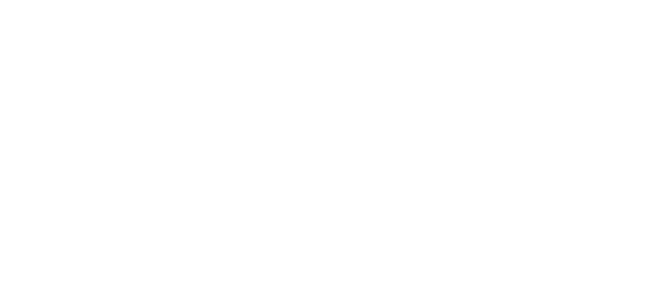
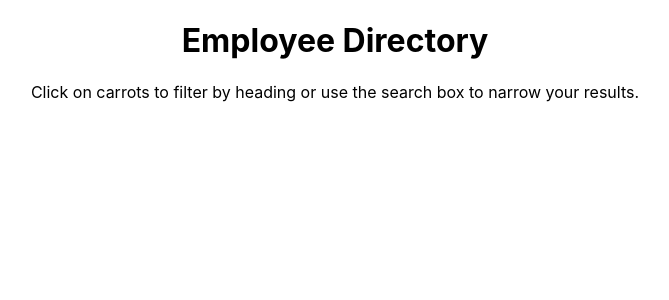
Before and after one commit to kathleendorse/UserDirectory, a React (Create React App) app: page / in a window 1280 px wide. Shown: the top 300 px of the page, without its empty margins (305-974 px from the left). Built offline with nearby package versions, Linux system fonts and the light colour scheme.

Commit message:
added header

```diff
--- a/src/App.js
+++ b/src/App.js
@@ -1,15 +1,15 @@
 import React from "react";
 // import Main from "./components/Main";
 import Wrapper from "./components/Wrapper";
-// import Header from "./components/Header";
+import Header from "./components/Header";
 import "./App.css";
 
 function App(){
 return (
 <div className="App">
 <Wrapper>
-{/* <Header />
-<Main /> */}
+<Header />
+{/* <Main /> */}
 </Wrapper>
 </div>
 );
--- a/src/components/Header.js
+++ b/src/components/Header.js
@@ -0,0 +1,13 @@
+import React, { Component } from "react";
+//import "../styles/Header.css";
+
+export default class Header extends Component {
+    render(){
+        return (
+            <div className="header">
+                <h1>Employee Directory</h1>
+                <p>Click on carrots to filter by heading or use the search box to narrow your results.</p>
+            </div>
+        )
+    }
+}
```
Also changed, not shown: src/styles/Header.css (added), 1 other file (tests, documents, lock files or other folders).
